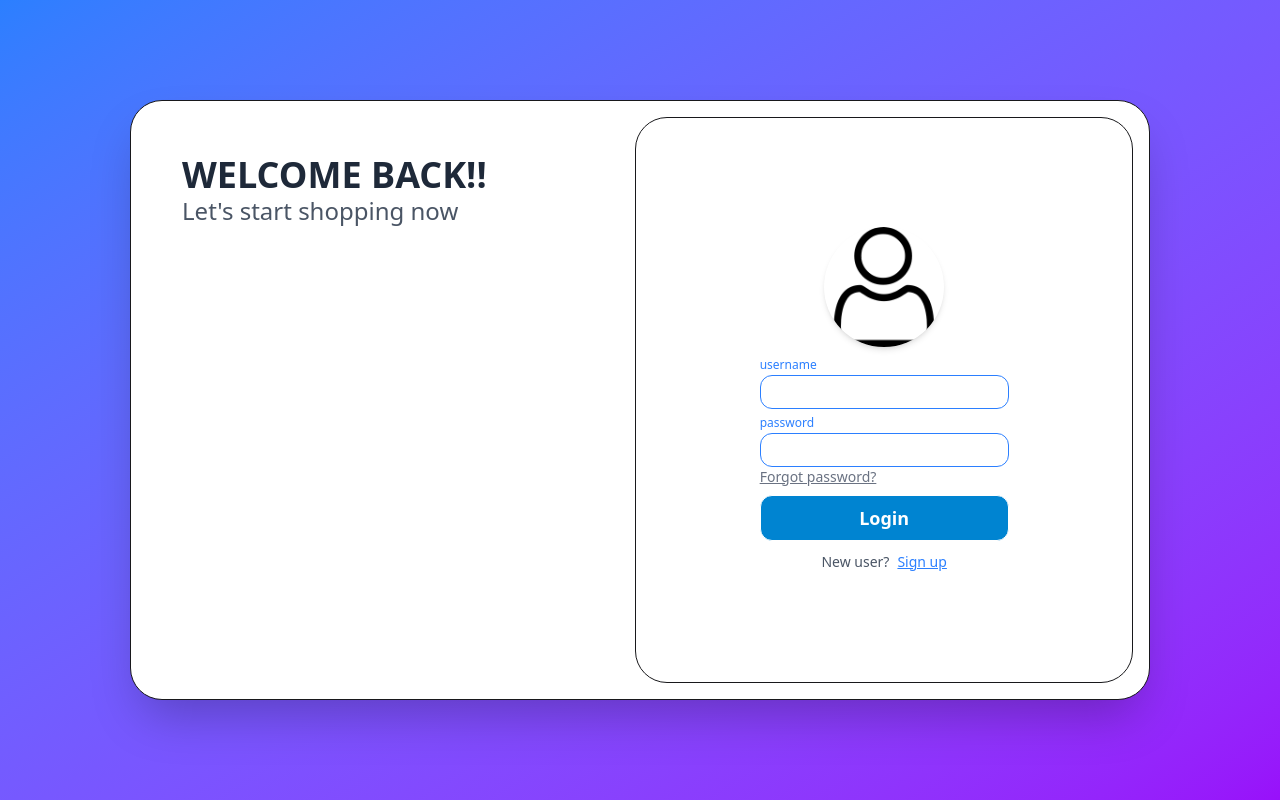
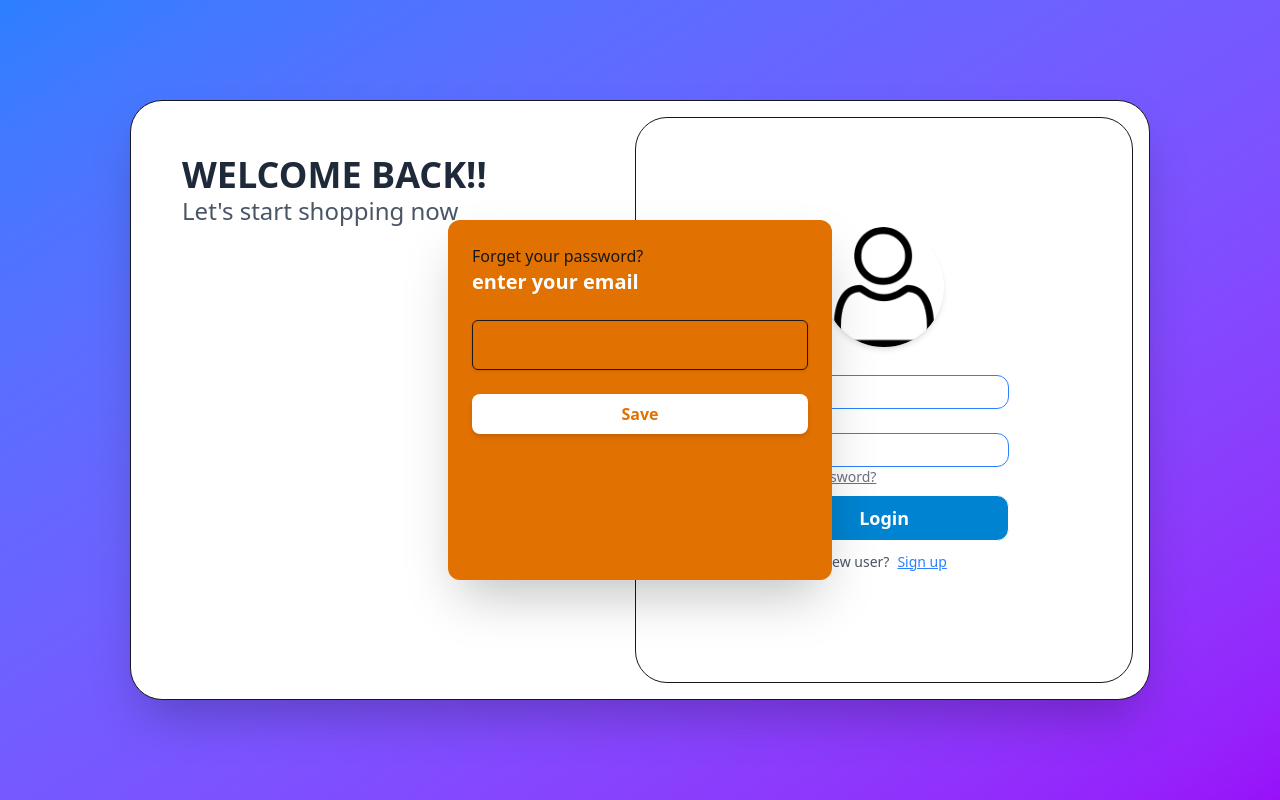
Before and after one commit to VarisNithiparkorn/PROJECT2-SEC-2-HGR, a Vue app: page / in a window 1280 px wide. Both pictures are taken after a click on the element "Forgot password?". Built offline with nearby package versions, Linux system fonts and the light colour scheme.

Commit message:
105-[add] forget password function and inputpopup component

```diff
--- a/data/db.json
+++ b/data/db.json
@@ -4,7 +4,7 @@
       "id": "727c",
       "firstName": "test1",
       "lastName": "test10",
-      "username": "test1",
+      "username": "test10",
       "password": "test1",
       "email": "test1@gmail.com",
       "role": "user"
@@ -30,10 +30,14 @@
       "address": ""
     },
     {
-      "id":"9999",
-      "username":"admin",
-      "password":"admin",
-      "role":"admin"
+      "id": "9999",
+      "firstName": "admin",
+      "lastName": "admin",
+      "username": "admin",
+      "password": "admin",
+      "email": "test3@gmail.com",
+      "address": "",
+      "role": "admin"
     }
   ],
   "carts": [
@@ -78,6 +82,10 @@
     },
     {
       "id": "cbf0",
+      "products": []
+    },
+    {
+      "id": "404f",
       "products": []
     }
   ],
--- a/src/components/AccountProfile.vue
+++ b/src/components/AccountProfile.vue
@@ -3,6 +3,7 @@ import { getItemByFieldName, getItemById, updateItem } from '@/libs/fetchUtils';
 import { onBeforeUpdate, onMounted, onUnmounted, watch } from 'vue';
 import { ref } from 'vue';
 import { useRoute } from 'vue-router';
+import InputPopUp from './InputPopUp.vue';
 const selectedField =  ref('')
 const selectedFieldValue =  ref('')
 const isEdit = ref(false)
@@ -20,35 +21,40 @@ function setField(){
     isEdit.value =  !isEdit.value
 }
 
-async function editAccountInfo(){
+async function editAccountInfo(selectedFieldValue){
     try{
-        const input = selectedFieldValue.value.trim()
-        console.log(input)
+        const input = selectedFieldValue.trim()
         const usedAcc = await getItemByFieldName(import.meta.env.VITE_APP_URL+'/users',selectedField.value,input)
-        console.log(usedAcc)
         if(input.length === 0 ){
-            console.log(input.length)
             errorMsg.value = 'your ' + selectedField.value + ' can not be empty'
             return
         }
-        if(usedAcc !== null && usedAcc.length !== 0 && usedAcc[0].id !== selectedUser.value.id && selectedField.value !== 'address'){
-            errorMsg.value =  selectedField.value + ' has already used'
+        if(usedAcc !== null && usedAcc.length !== 0 && usedAcc[0].id !== selectedUser.value.id && (selectedField.value !== 'address'&& selectedField.value !== 'email')){
+            errorMsg.value =  selectedField.value +' '+ input +  ' has already used'
             return
         }
         if(usedAcc !== null && usedAcc.length !== 0 && usedAcc[0].id === selectedUser.value.id && usedAcc[0][selectedField.value] === input){
-            isEdit.value = false
+            resetform()
             return
+        }
+        if((usedAcc === null || usedAcc.length === 0) && selectedField.value === 'email'){
+            const isCorrectForm = input.includes('@gmail.com')
+            if(!isCorrectForm){
+                errorMsg.value = selectedField.value + ' is incorrect format'
+                return
+            }
         }
         selectedUser.value[selectedField.value] = input
         const updatedUser = await updateItem(import.meta.env.VITE_APP_URL+'/users',selectedUser.value.id,selectedUser.value)
         selectedUser.value = updatedUser
-        isEdit.value = false
         resetform()
     }catch(error){
         console.log(error)
     }
 }
 function resetform() {
+    errorMsg.value = ''
+    isEdit.value = false
     selectedFieldValue.value = ''
     selectedField.value = ''
 }
@@ -78,9 +84,10 @@ function resetform() {
             </div>
         </div>
     </div>
+    <InputPopUp @confirm="editAccountInfo" :enable="isEdit" :label="selectedField" :value="selectedFieldValue" :error-msg="errorMsg">
+    </InputPopUp>
 
-
-    <div v-show="isEdit" class="absolute top-1/2 left-1/2 max-[2561px]:w-[30%] max-[769px]:w-[70%] h-[360px] bg-amber-600 rounded-xl p-6 shadow-2xl transform -translate-x-1/2 -translate-y-1/2">
+    <!-- <div v-show="isEdit" class="absolute top-1/2 left-1/2 max-[2561px]:w-[30%] max-[769px]:w-[70%] h-[360px] bg-amber-600 rounded-xl p-6 shadow-2xl transform -translate-x-1/2 -translate-y-1/2">
     <h1 class="text-white font-bold text-xl mb-4">
         {{ selectedField }}
     </h1>
@@ -93,7 +100,7 @@ function resetform() {
             class="mt-4 w-full bg-white text-amber-600 font-semibold py-2 rounded-lg shadow-md transition duration-300 ease-in-out hover:bg-amber-500 hover:text-white">
         Save
     </button>
-    </div>
+    </div> -->
 </div>
 
 
--- a/src/components/AccountRegister.vue
+++ b/src/components/AccountRegister.vue
@@ -1,9 +1,9 @@
 <script setup>
 import InputForm from './InputForm.vue';
-import { addItem, getItemByFieldName, getItemById} from '@/libs/fetchUtils';
-import { ref} from 'vue';
+import { addItem, getItemByFieldName, getItemById, updateItem} from '@/libs/fetchUtils';
+import { computed, ref} from 'vue';
 import { useRouter } from 'vue-router';
-
+import InputPopUp from './InputPopUp.vue';
 
 const url = import.meta.env.VITE_APP_URL
 const router = useRouter()
@@ -26,7 +26,6 @@ async function register() {
         if (isLogin.value) {
         const account = await hasAccount()
         if(account === null){
-            console.log('cannot login')
             erroeMsg.value = 'Incorrect username or password'
         }else{
             if(account.role === 'user'){
@@ -35,7 +34,6 @@ async function register() {
             if(account.role === 'admin'){
               router.push({name:'admin'})
             }
-            console.log('login')
             loginUser.value = account
         }
 
@@ -47,15 +45,11 @@ async function register() {
 
 
             if (invalidateInput(fieldsName[index],inputValue)) {
-                console.log('1')
                 return
-            }else if(fieldsName[index] === 'email' && !inputValue.includes('@gmail')){
+            }else if(fieldsName[index] === 'email' && !inputValue.includes('@gmail.com')){
               erroeMsg.value = 'email format can not use '
-                console.log('2')
                 return
             }else if(await dataHasUsed(fieldsName[index])){
-
-                console.log('3')
                 return
             }
             newAccount[fieldsName[index]] = inputValue
@@ -81,7 +75,6 @@ async function hasAccount(){
     const emailCases = await getItemByFieldName(url+'/users','email',userInput.value.username)
     const [emailCase] = [...emailCases]
     if(usernameCase === null && usernameCase && undefined && emailCase === null  && emailCase === undefined){
-
         return null
     }else if(usernameCase !==null && usernameCase !== undefined){
         return userInput.value.password === usernameCase.password ? usernameCase : null
@@ -131,13 +124,71 @@ function complete() {
    isLogin.value = true
    serviceEnd.value = false
 }
-function name(params) {
 
+//reser password module
+const head = ref('enter your email')
+const passwordHelp = ref(false)
+const passwordHelp2 = ref(false)
+const confirmPass = ref('')
+const inputType = computed(()=>{
+  if(passwordHelp.value && !passwordHelp2.value){
+    return 'email'
+  }else if(passwordHelp.value && passwordHelp2.value){
+    console.log('password')
+    return 'password'
+  }
+})
+const err = ref('')
+const headMsg = ref('')
+let forgotPassAcc = []
+function showPopUp(){
+  passwordHelp.value = true
+  headMsg.value = 'Forget your password?'
+}
+async function checkAccount(emailorPass){
+  if(passwordHelp.value && passwordHelp2.value){
+    if(emailorPass !== confirmPass.value){
+      err.value = 'your password not match'
+      confirmPass.value = ''
+      return
+    }
+    const usedPass = await getItemByFieldName(url+'/users','password',emailorPass)
+    if(usedPass.length !== 0){
+      err.value = 'password has used'
+      confirmPass.value = ''
+      return
+    }
+    forgotPassAcc[0].password = emailorPass
+    const updatedUser = await updateItem(url+'/users',forgotPassAcc[0].id,forgotPassAcc[0])
+    reserForm()
+  }
+  if(passwordHelp.value && !passwordHelp2.value){
+    if(emailorPass === null || emailorPass.length === 0 || emailorPass === undefined || emailorPass === ''){
+      err.value = 'please enter your email'
+      return
+    }
+    forgotPassAcc = await getItemByFieldName(url+'/users','email',emailorPass)
+    if(forgotPassAcc === null || forgotPassAcc.length === 0){
+      err.value = emailorPass + ' does not register yet'
+      return
+    }
+    head.value = 'Create your new password'
+    err.value = ''
+    passwordHelp2.value = true
+  }
+}
+function reserForm(){const head = ref('enter your email')
+ passwordHelp.value = false
+ passwordHelp2.value = false
+ confirmPass.value = ''
+   err.value = ''
+ headMsg.value = ''
+ forgotPassAcc.value = []
 }
 </script>
 
 <template>
-    <div class="flex items-center justify-center w-screen h-screen bg-gradient-to-br from-blue-500 to-purple-600">
+<div class="flex items-center justify-center w-screen h-screen bg-gradient-to-br from-blue-500 to-purple-600">
   <div class="max-w-[1020px] max-h-[600px] flex w-full h-full border p-4 rounded-4xl shadow-2xl bg-white">
     <div class="w-full p-4 flex flex-col justify-center items-center h-full hidden sm:flex">
       <div class="flex flex-col w-11/12 h-11/12">
@@ -161,7 +212,7 @@ function name(params) {
             <span v-show="!isLogin" class="text-red-500">*</span>
           </template>
           <template #option>
-            <p v-show="isLogin" class="text-sm underline cursor-pointer text-gray-500 hover:text-gray-700">
+            <p @click="showPopUp" v-show="isLogin" class="text-sm underline cursor-pointer text-gray-500 hover:text-gray-700">
               Forgot password?
             </p>
           </template>
@@ -183,7 +234,19 @@ function name(params) {
       </div>
     </div>
   </div>
+  <InputPopUp :enable="passwordHelp" :label="head" :error-msg="err" @confirm="checkAccount" :input-type="inputType">
+    <template #head>
+      <h1 v-show="passwordHelp">
+        {{headMsg}}
+      </h1>
+    </template>
+    <template v-slot:confirmPass>
+      <input v-show="passwordHelp && passwordHelp2" v-model="confirmPass" type="password"
+           class="border w-full p-3 mt-2 rounded-md focus:outline-none focus:ring-4 focus:ring-white shadow-sm">
+    </template>
+  </InputPopUp>
 </div>
+
 
   </template>
 
--- a/src/components/InputForm.vue
+++ b/src/components/InputForm.vue
@@ -12,10 +12,9 @@ const props = defineProps({
     }
 })
 
-
 // to reset inputValue after change mode
 onBeforeUpdate(()=>{
-
+    console.log('onBeforeUpdate')
     data = props.inputField
 })
 
--- /dev/null
+++ b/src/components/InputPopUp.vue
@@ -0,0 +1,58 @@
+<script setup>
+import { onBeforeUpdate, onMounted, onUpdated, ref } from 'vue';
+const emits = defineEmits(['confirm'])
+const props = defineProps({
+    enable:{
+        type:Boolean
+    },
+    label:{
+        type:String,
+        require:true
+    },
+    value:{
+        type:String
+    },
+    errorMsg:{
+        type:String,
+    },
+    inputType:{
+        type:String,
+        require:false
+    }
+})
+const fieldValue = ref(null)
+let oldField = ''
+onBeforeUpdate(()=>{
+    if(fieldValue.value === null || fieldValue.value === oldField){
+        fieldValue.value = props.value
+        oldField = fieldValue.value
+    }
+})
+function confirmData(){
+    emits('confirm',fieldValue.value)
+    fieldValue.value = null
+}
+</script>
+
+<template>
+    <div v-show="enable" class="absolute top-1/2 left-1/2 max-[2561px]:w-[30%] max-[769px]:w-[70%] h-[360px] bg-amber-600 rounded-xl p-6 shadow-2xl transform -translate-x-1/2 -translate-y-1/2">
+    <slot name="head">
+
+    </slot>
+    <h1 class="text-white font-bold text-xl mb-4">
+        {{ label }}
+    </h1>
+    <input :type="inputType" v-model="fieldValue"
+           class="border w-full p-3 mt-2 rounded-md focus:outline-none focus:ring-4 focus:ring-white shadow-sm">
+    <p class="text-red-500 text-sm mt-2">
+        {{ errorMsg }}
+    </p>
+    <slot name="confirmPass">
+
+    </slot>
+    <button @click="confirmData"
+            class="mt-4 w-full bg-white text-amber-600 font-semibold py-2 rounded-lg shadow-md transition duration-300 ease-in-out hover:bg-amber-500 hover:text-white">
+        Save
+    </button>
+    </div>
+</template>
```
